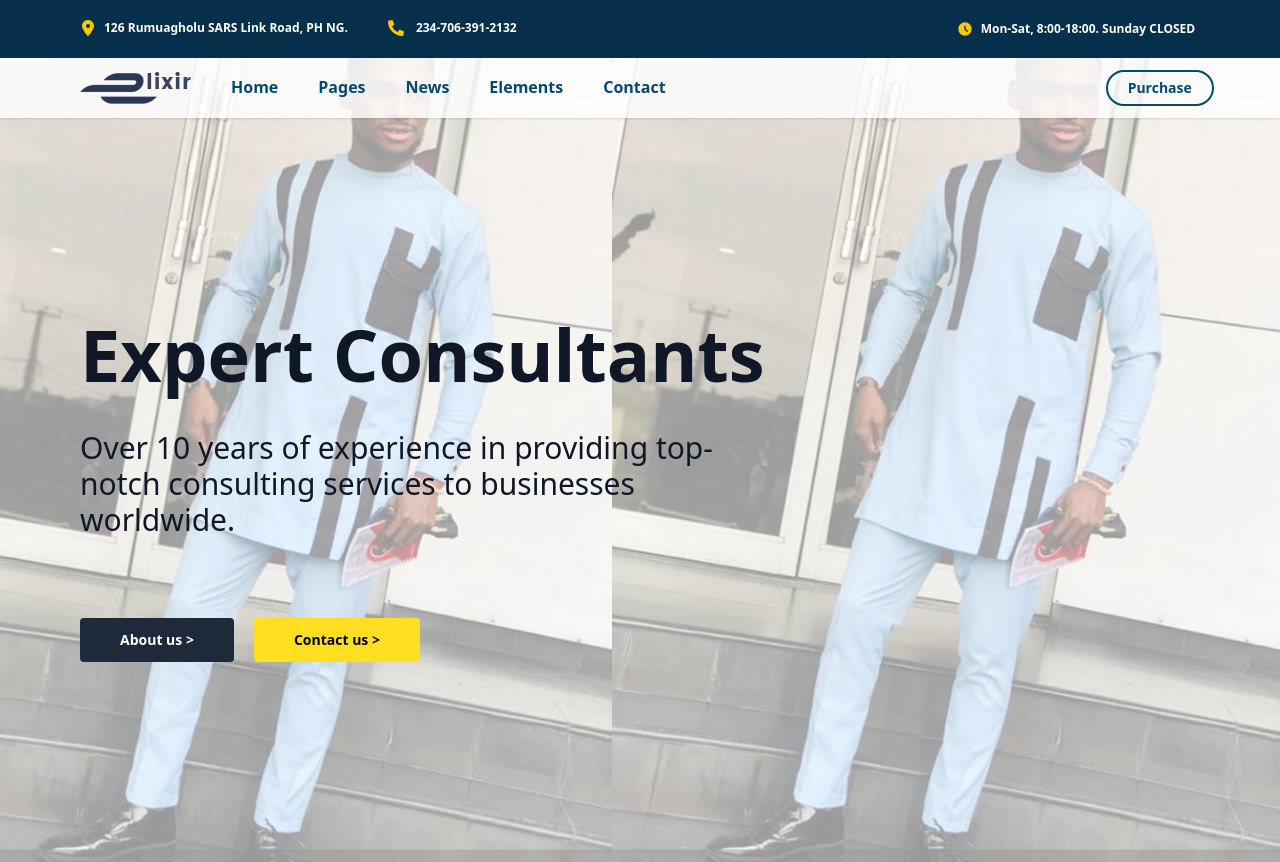
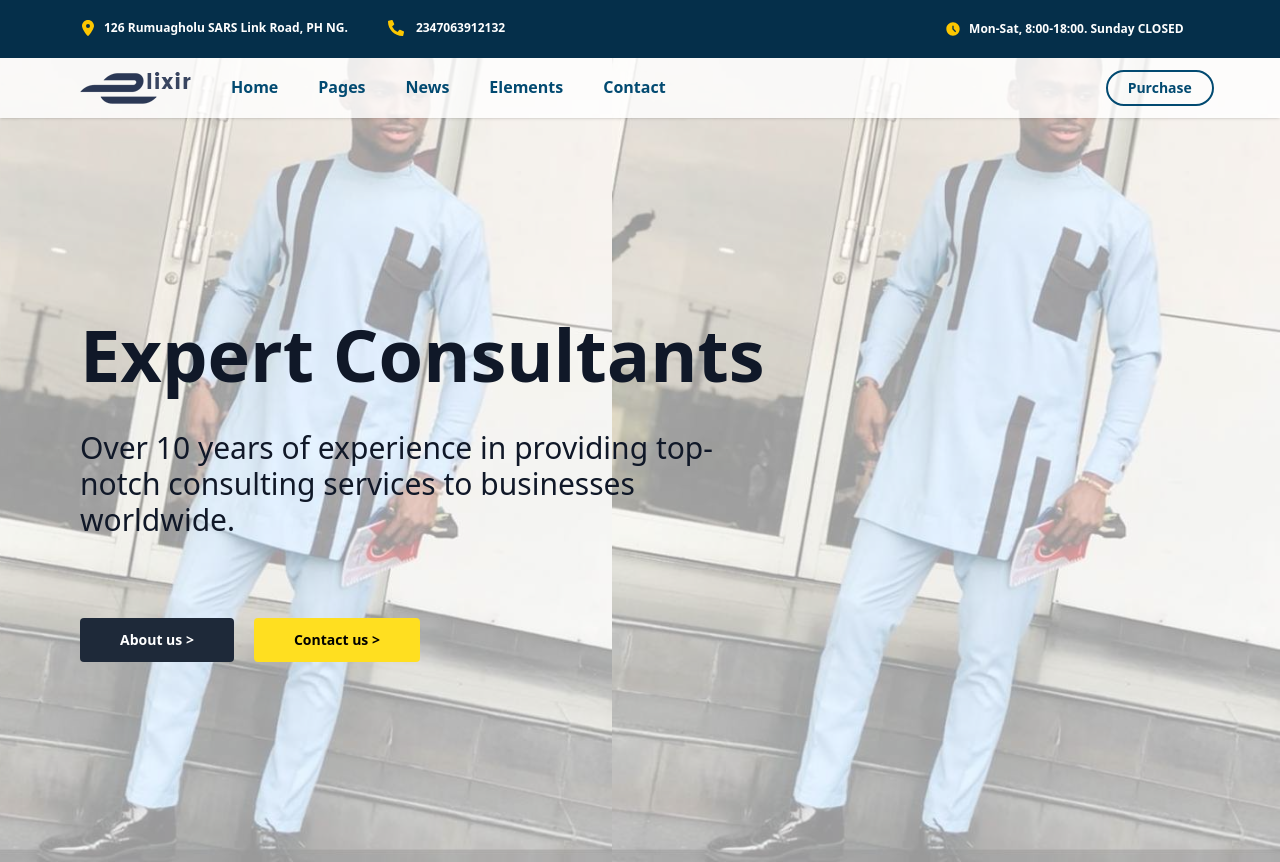
Before and after one commit to Cweetsavour/Tailwind, a Next.js app: page / in a window 1280 px wide. Built offline with nearby package versions, Linux system fonts and the light colour scheme.

Commit message:
new file mode 100644

```diff
--- a/src/components/Navbar.js
+++ b/src/components/Navbar.js
@@ -22,7 +22,7 @@ const Navbar = () => {
   hover:border-white
   transition-colors duration-300"
           >
-            234-706-391-2132
+            2347063912132
           </p>
         </div>
       </div>
```
